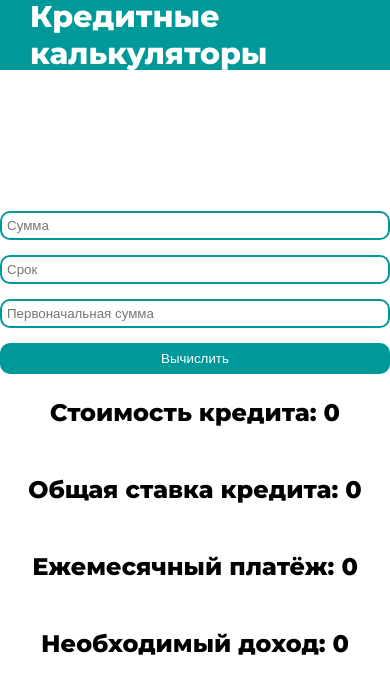
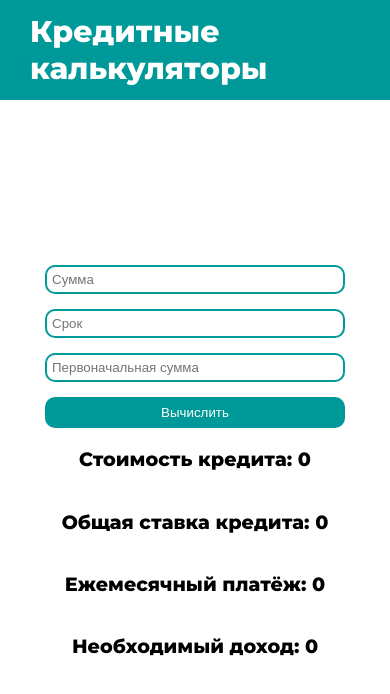
Before and after one commit to mveu-code/calculator-react, a React (Create React App) app in the folder frontend/: page /interfaceCalc/1 in a window 390 px wide. Shown: the top 694 px of the page. Built offline with nearby package versions, Linux system fonts and the light colour scheme; no server answers; the HTML template or start-up script is replaced by a standard one.

Commit message:
Adapt to mobile device

```diff
--- a/frontend/src/components/CalculatorItem.css
+++ b/frontend/src/components/CalculatorItem.css
@@ -19,3 +19,14 @@
 .CalculatorItem p {
     font-size: x-large;
 }
+
+@media (max-width: 768px) {
+    .CalculatorItem {
+        width: 100%;
+        flex-direction: column;
+    }
+
+    .CalculatorItem p {
+        font-size: larger;
+    }
+}
--- a/frontend/src/components/Header.css
+++ b/frontend/src/components/Header.css
@@ -14,3 +14,10 @@
     text-decoration: none;
     color: white;
 }
+
+@media (max-width: 768px) {
+    .Header {
+        justify-content: center;
+        height: 100px;
+    }
+}
--- a/frontend/src/views/Admin.css
+++ b/frontend/src/views/Admin.css
@@ -35,3 +35,13 @@
     text-align: center;
     font-size: x-large;
 }
+
+@media (max-width: 768px) {
+    .Admin .content {
+        width: 300px;
+    }
+
+    .Admin .content p {
+        font-size: larger;
+    }
+}
--- a/frontend/src/views/InterfaceCalc.css
+++ b/frontend/src/views/InterfaceCalc.css
@@ -30,3 +30,13 @@
     text-align: center;
     font-size: x-large;
 }
+
+@media (max-width: 768px) {
+    .InterfaceCalc {
+        width: 300px;
+    }
+
+    .InterfaceCalc p {
+        font-size: larger;
+    }
+}
--- a/frontend/src/views/Main.css
+++ b/frontend/src/views/Main.css
@@ -6,6 +6,11 @@
     margin-left: auto;
     margin-right: auto;
     width: 400px;
-    max-width: 100%;
     flex-wrap: wrap;
 }
+
+@media (max-width: 768px) {
+    .Main .content {
+        width: 300px;
+    }
+}
```
